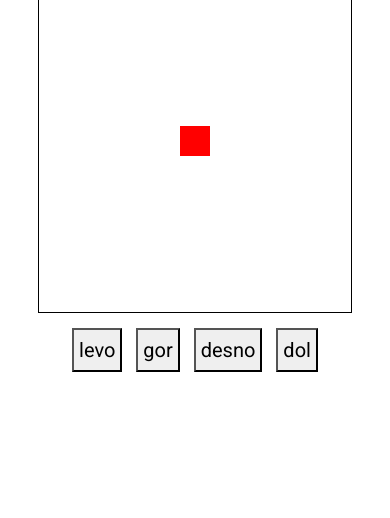
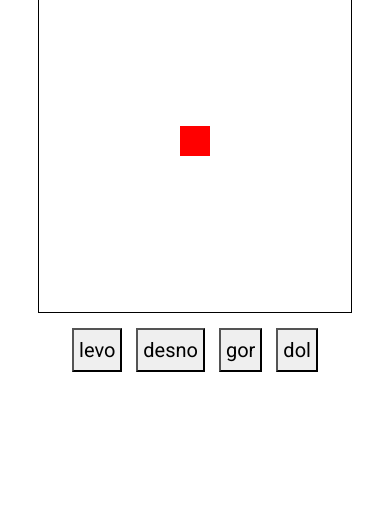
Before and after one commit to galgantar/snap_planner, a Flask app: template templates/pages/class.html in a window 390 px wide. Shown: the part 189-707 px from the top of the page. Run offline with Flask 2, Linux system fonts and the light colour scheme; the template is opened without the code that fills it, so the values that code supplies are empty; some libraries are stand-ins or nearby versions.

Commit message:
Updated templates and styles

```diff
--- a/static/styles/general.css
+++ b/static/styles/general.css
@@ -84,20 +84,6 @@ a {
   font-weight: 500;
   width: 100%;
   text-align: center;
-}
-.desno:after {
-  content: "desno";
-}
-.gor:after {
-  content: "gor";
-}
-@media (max-width: 400px) {
-  .desno:after {
-    content: "gor";
-  }
-  .gor:after {
-    content: "desno";
-  }
 }
 .des {
   width: 100%;
--- a/templates/pages/class.html
+++ b/templates/pages/class.html
@@ -44,8 +44,8 @@
 
       <div id="gumbi">
         <button class="gumb0" onclick="levo()">levo</button>
-        <button class="gumb0 desno" onclick="desno()"></button>
-        <button class="gumb0 gor" onclick="gor()"></button>
+        <button class="gumb0 desno" onclick="desno()">desno</button>
+        <button class="gumb0 gor" onclick="gor()">gor</button>
         <button class="gumb0" onclick="dol()">dol</button>
       </div>
     </div>
--- a/templates/pages/login.html
+++ b/templates/pages/login.html
@@ -21,6 +21,7 @@
 
     </div>
 
-    <p class="register-here">Dont have an account yet? <a href="/register">Register here</a></p>
+    <p class="register-here">Don't have an account yet? <a href="/register">Register here</a></p>
+    <p class="register-here">Forgot your password? <a href="/password">Forgot password</a></p>
   </body>
 </html>
```
